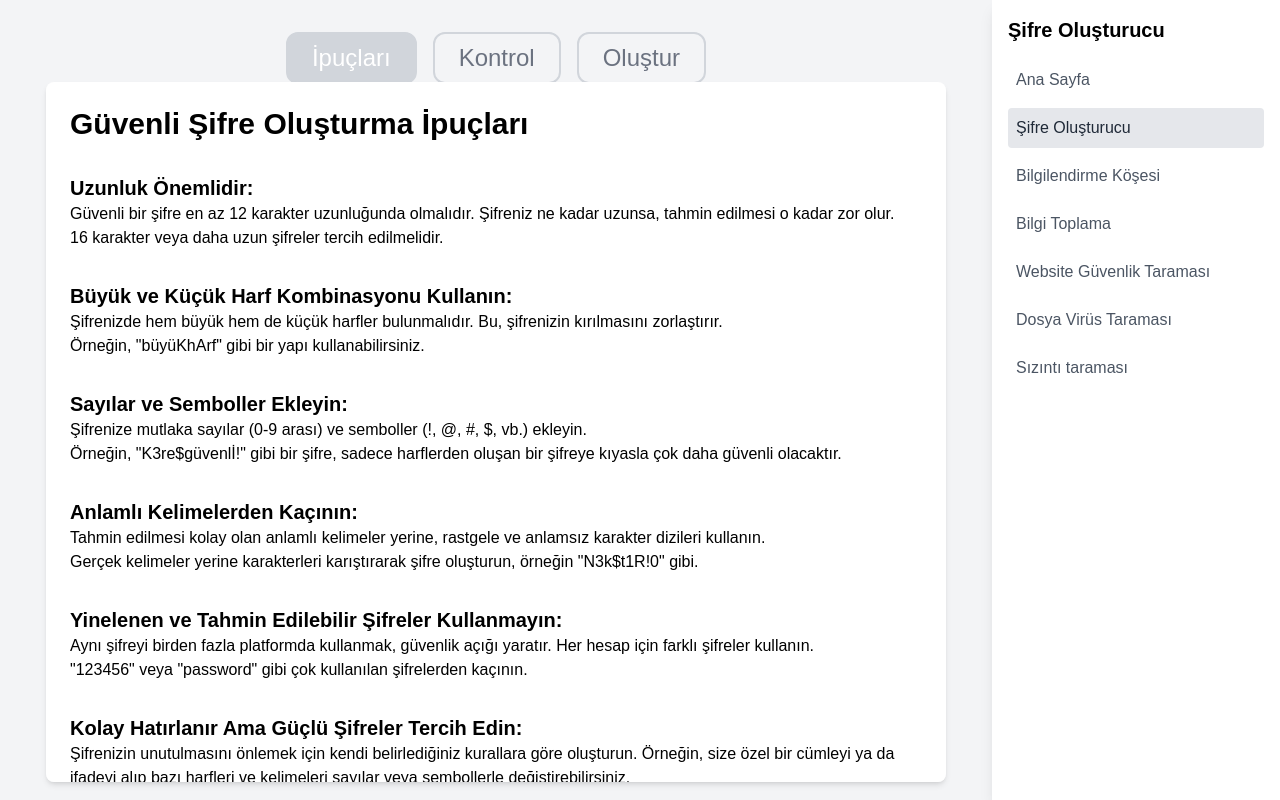
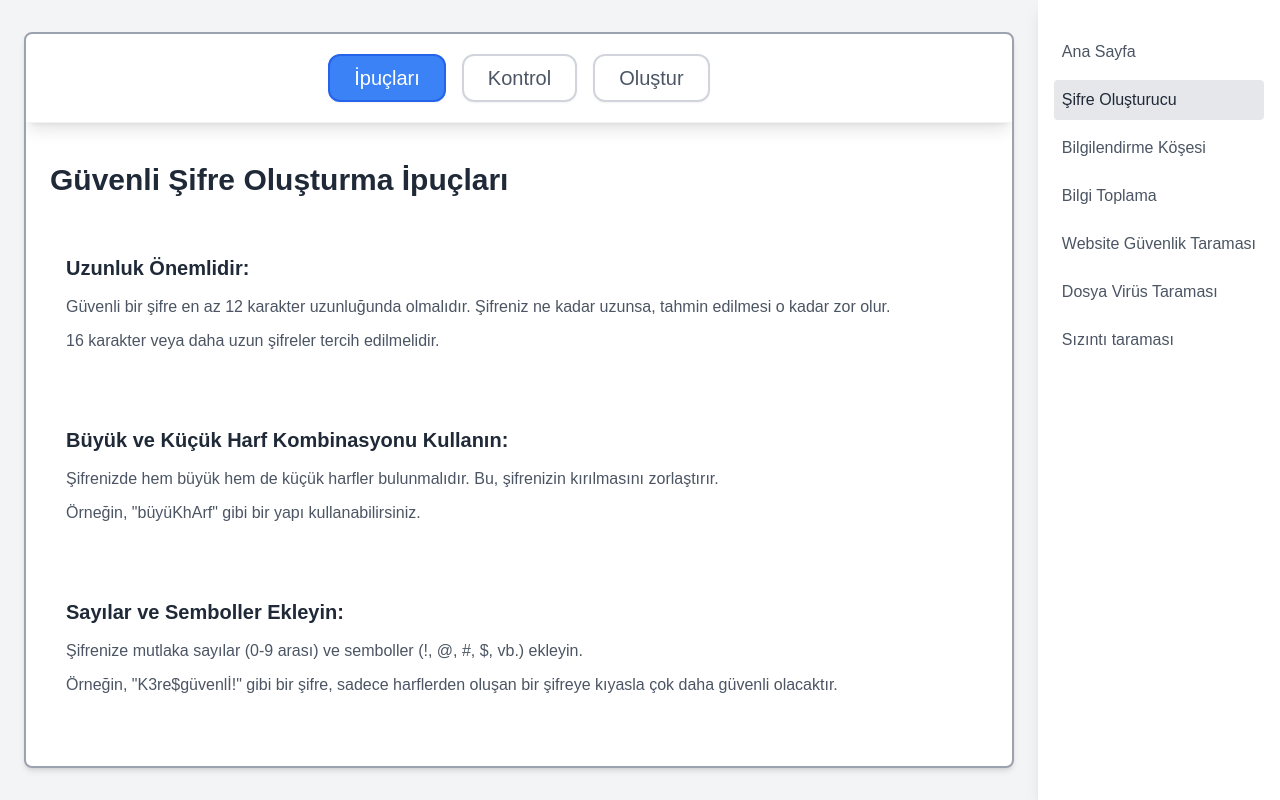
Before and after one commit to tyfnacici/guven-cemberi, a Next.js app: page /sifre-olusturucu/ipuclari in a window 1280 px wide. Built offline with nearby package versions, Linux system fonts and the light colour scheme.

Commit message:
small ui changes

```diff
--- a/app/page.tsx
+++ b/app/page.tsx
@@ -4,11 +4,6 @@ import type { NextPage } from "next";
 const Home: NextPage = () => {
   return (
     <>
-      <div
-        className="relative bg-white rounded-lg flex justify-center pb-4 border-gray-400 shadow-md w-full mx-auto space-y-8
-                      h-full max-h-screen
-                      overflow-y-auto hide-scrollbar border-2"
-      >
       <h1 className="text-4xl absolute top-6 left-6">Hoşgeldin, Tayfun</h1>
       <div className="flex gap-x-6 flex-col justify-end">
         <h1 className="text-3xl">Son yazılar</h1>
@@ -19,7 +14,6 @@ const Home: NextPage = () => {
           <Article />
         </div>
       </div>
-      </div>
     </>
   );
 };
--- a/app/sifre-olusturucu/ipuclari/page.tsx
+++ b/app/sifre-olusturucu/ipuclari/page.tsx
@@ -1,150 +1,109 @@
 import type { NextPage } from "next";
 import Button from "@/components/Button";
+
+const contentData = [
+  {
+    title: "Uzunluk Önemlidir",
+    content: [
+      "Güvenli bir şifre en az 12 karakter uzunluğunda olmalıdır. Şifreniz ne kadar uzunsa, tahmin edilmesi o kadar zor olur.",
+      "16 karakter veya daha uzun şifreler tercih edilmelidir.",
+    ],
+  },
+  {
+    title: "Büyük ve Küçük Harf Kombinasyonu Kullanın",
+    content: [
+      "Şifrenizde hem büyük hem de küçük harfler bulunmalıdır. Bu, şifrenizin kırılmasını zorlaştırır.",
+      'Örneğin, "büyüKhArf" gibi bir yapı kullanabilirsiniz.',
+    ],
+  },
+  {
+    title: "Sayılar ve Semboller Ekleyin",
+    content: [
+      "Şifrenize mutlaka sayılar (0-9 arası) ve semboller (!, @, #, $, vb.) ekleyin.",
+      'Örneğin, "K3re$güvenlİ!" gibi bir şifre, sadece harflerden oluşan bir şifreye kıyasla çok daha güvenli olacaktır.',
+    ],
+  },
+  {
+    title: "Anlamlı Kelimelerden Kaçının",
+    content: [
+      "Tahmin edilmesi kolay olan anlamlı kelimeler yerine, rastgele ve anlamsız karakter dizileri kullanın.",
+      'Gerçek kelimeler yerine karakterleri karıştırarak şifre oluşturun, örneğin "N3k$t1R!0" gibi.',
+    ],
+  },
+  {
+    title: "Yinelenen ve Tahmin Edilebilir Şifreler Kullanmayın",
+    content: [
+      "Aynı şifreyi birden fazla platformda kullanmak, güvenlik açığı yaratır. Her hesap için farklı şifreler kullanın.",
+      '"123456" veya "password" gibi çok kullanılan şifrelerden kaçının.',
+    ],
+  },
+  {
+    title: "Kolay Hatırlanır Ama Güçlü Şifreler Tercih Edin",
+    content: [
+      "Şifrenizin unutulmasını önlemek için kendi belirlediğiniz kurallara göre oluşturun. Örneğin, size özel bir cümleyi ya da ifadeyi alıp bazı harfleri ve kelimeleri sayılar veya sembollerle değiştirebilirsiniz.",
+      'Örnek: "S1n1ftaGörüş3m3" gibi bir şifre, hatırlanabilir ama güçlüdür.',
+    ],
+  },
+  {
+    title: "Şifre Yöneticisi Kullanın",
+    content: [
+      "Güçlü ve benzersiz şifreleri oluşturup yönetmek için bir şifre yöneticisi kullanmayı düşünün. Bu yazılımlar, şifrelerinizi güvenli bir şekilde saklar ve hatırlamanızı kolaylaştırır.",
+      "Önerilen şifre yöneticileri: LastPass, Bitwarden, 1Password.",
+    ],
+  },
+  {
+    title: "İki Faktörlü Kimlik Doğrulama (2FA) Kullanın",
+    content: [
+      "Şifrenize ek olarak 2FA kullanmak, hesaplarınızı daha da güvenli hale getirir. 2FA ile giriş yaparken şifrenizin yanı sıra bir güvenlik kodu da girmeniz gerekir.",
+      "SMS doğrulaması, e-posta veya doğrulama uygulamaları (Google Authenticator gibi) kullanılabilir.",
+    ],
+  },
+  {
+    title: "Kişisel Bilgilerden Uzak Durun",
+    content: [
+      "Şifrenize adınız, doğum tarihiniz veya telefon numaranız gibi kişisel bilgileri dahil etmeyin. Bu bilgiler başkaları tarafından kolayca bulunabilir ve tahmin edilebilir.",
+    ],
+  },
+  {
+    title: "Zaman Zaman Şifrenizi Güncelleyin",
+    content: [
+      "Aynı şifreyi uzun süre kullanmayın. Her 3-6 ayda bir şifrenizi güncellemek, güvenliğinizi artıracaktır.",
+      "Özellikle bir platformda güvenlik açığı ortaya çıkarsa, şifrenizi hemen değiştirin.",
+    ],
+  },
+];
 
 const Home: NextPage = () => {
   return (
     <>
-      <div className="absolute top-24 lg:top-8 w-full flex flex-col gap-y-4 px-4 md:w-auto md:flex-row md:gap-x-4 md:justify-center">
+      <div className="absolute w-full justify-center pb-5 top-5 gap-y-4 pt-4 lg:pt-0 flex flex-col lg:flex-row lg:gap-y-0 lg:gap-x-4 lg:px-0 backdrop-blur-md bg-white/40 shadow-lg border-b border-gray-200/50 z-10">
         <Button buttonText="İpuçları" />
         <Button buttonText="Kontrol" />
         <Button buttonText="Oluştur" />
       </div>
-      <div
-        className="relative bg-white p-6 rounded-lg shadow-md w-full mx-auto mt-16 space-y-8
-                      h-full max-h-screen lg:max-h-[700px] lg:max-w-[900px] lg:w-[900px]
-                      overflow-y-auto hide-scrollbar"
-      >
-        <h1 className="text-start font-bold text-3xl">
+      <div className="flex flex-col px-6 gap-y-8 overflow-y-scroll hide-scrollbar">
+        <h1 className="text-start font-bold text-3xl text-gray-800 mt-24 mb-2">
           Güvenli Şifre Oluşturma İpuçları
         </h1>
 
-        <div>
-          <h3 className="text-xl font-semibold">Uzunluk Önemlidir:</h3>
-          <p>
-            Güvenli bir şifre en az 12 karakter uzunluğunda olmalıdır. Şifreniz
-            ne kadar uzunsa, tahmin edilmesi o kadar zor olur.
-          </p>
-          <p>16 karakter veya daha uzun şifreler tercih edilmelidir.</p>
-        </div>
-
-        <div>
-          <h3 className="text-xl font-semibold">
-            Büyük ve Küçük Harf Kombinasyonu Kullanın:
-          </h3>
-          <p>
-            Şifrenizde hem büyük hem de küçük harfler bulunmalıdır. Bu,
-            şifrenizin kırılmasını zorlaştırır.
-          </p>
-          <p>Örneğin, &quot;büyüKhArf&quot; gibi bir yapı kullanabilirsiniz.</p>
-        </div>
-
-        <div>
-          <h3 className="text-xl font-semibold">
-            Sayılar ve Semboller Ekleyin:
-          </h3>
-          <p>
-            Şifrenize mutlaka sayılar (0-9 arası) ve semboller (!, @, #, $, vb.)
-            ekleyin.
-          </p>
-          <p>
-            Örneğin, &quot;K3re$güvenlİ!&quot; gibi bir şifre, sadece harflerden
-            oluşan bir şifreye kıyasla çok daha güvenli olacaktır.
-          </p>
-        </div>
-
-        <div>
-          <h3 className="text-xl font-semibold">
-            Anlamlı Kelimelerden Kaçının:
-          </h3>
-          <p>
-            Tahmin edilmesi kolay olan anlamlı kelimeler yerine, rastgele ve
-            anlamsız karakter dizileri kullanın.
-          </p>
-          <p>
-            Gerçek kelimeler yerine karakterleri karıştırarak şifre oluşturun,
-            örneğin &quot;N3k$t1R!0&quot; gibi.
-          </p>
-        </div>
-
-        <div>
-          <h3 className="text-xl font-semibold">
-            Yinelenen ve Tahmin Edilebilir Şifreler Kullanmayın:
-          </h3>
-          <p>
-            Aynı şifreyi birden fazla platformda kullanmak, güvenlik açığı
-            yaratır. Her hesap için farklı şifreler kullanın.
-          </p>
-          <p>
-            &quot;123456&quot; veya &quot;password&quot; gibi çok kullanılan
-            şifrelerden kaçının.
-          </p>
-        </div>
-
-        <div>
-          <h3 className="text-xl font-semibold">
-            Kolay Hatırlanır Ama Güçlü Şifreler Tercih Edin:
-          </h3>
-          <p>
-            Şifrenizin unutulmasını önlemek için kendi belirlediğiniz kurallara
-            göre oluşturun. Örneğin, size özel bir cümleyi ya da ifadeyi alıp
-            bazı harfleri ve kelimeleri sayılar veya sembollerle
-            değiştirebilirsiniz.
-          </p>
-          <p>
-            Örnek: &quot;S1n1ftaGörüş3m3&quot; gibi bir şifre, hatırlanabilir
-            ama güçlüdür.
-          </p>
-        </div>
-
-        <div>
-          <h3 className="text-xl font-semibold">Şifre Yöneticisi Kullanın:</h3>
-          <p>
-            Güçlü ve benzersiz şifreleri oluşturup yönetmek için bir şifre
-            yöneticisi kullanmayı düşünün. Bu yazılımlar, şifrelerinizi güvenli
-            bir şekilde saklar ve hatırlamanızı kolaylaştırır.
-          </p>
-          <p>Önerilen şifre yöneticileri: LastPass, Bitwarden, 1Password.</p>
-        </div>
-
-        <div>
-          <h3 className="text-xl font-semibold">
-            İki Faktörlü Kimlik Doğrulama (2FA) Kullanın:
-          </h3>
-          <p>
-            Şifrenize ek olarak 2FA kullanmak, hesaplarınızı daha da güvenli
-            hale getirir. 2FA ile giriş yaparken şifrenizin yanı sıra bir
-            güvenlik kodu da girmeniz gerekir.
-          </p>
-          <p>
-            SMS doğrulaması, e-posta veya doğrulama uygulamaları (Google
-            Authenticator gibi) kullanılabilir.
-          </p>
-        </div>
-
-        <div>
-          <h3 className="text-xl font-semibold">
-            Kişisel Bilgilerden Uzak Durun:
-          </h3>
-          <p>
-            Şifrenize adınız, doğum tarihiniz veya telefon numaranız gibi
-            kişisel bilgileri dahil etmeyin. Bu bilgiler başkaları tarafından
-            kolayca bulunabilir ve tahmin edilebilir.
-          </p>
-        </div>
-
-        <div>
-          <h3 className="text-xl font-semibold">
-            Zaman Zaman Şifrenizi Güncelleyin:
-          </h3>
-          <p>
-            Aynı şifreyi uzun süre kullanmayın. Her 3-6 ayda bir şifrenizi
-            güncellemek, güvenliğinizi artıracaktır.
-          </p>
-          <p>
-            Özellikle bir platformda güvenlik açığı ortaya çıkarsa, şifrenizi
-            hemen değiştirin.
-          </p>
-        </div>
+        {contentData.map((section, index) => (
+          <div
+            key={index}
+            className="group hover:bg-gray-50 p-4 rounded-lg transition-all duration-300"
+          >
+            <h3 className="text-xl font-semibold text-gray-800 group-hover:text-blue-600 mb-3">
+              {section.title}:
+            </h3>
+            {section.content.map((paragraph, pIndex) => (
+              <p
+                key={pIndex}
+                className="text-gray-600 leading-relaxed mb-2 group-hover:text-gray-700"
+              >
+                {paragraph}
+              </p>
+            ))}
+          </div>
+        ))}
       </div>
     </>
   );
--- a/components/Button.tsx
+++ b/components/Button.tsx
@@ -1,5 +1,4 @@
 "use client";
-
 import { usePathname, useRouter } from "next/navigation";
 import React from "react";
 
@@ -8,9 +7,7 @@ type Props = { buttonText: string };
 const Button = (props: Props) => {
   const pathName = usePathname();
   const router = useRouter();
-
   const lastSegment = pathName?.split("/").pop();
-
   const pathMap: { [key: string]: string } = {
     kontrol: "Kontrol",
     ipuclari: "İpuçları",
@@ -31,11 +28,18 @@ const Button = (props: Props) => {
   return (
     <button
       onClick={handleNavigation}
-      className={`w-full border-2 border-gray-300 text-gray-500 rounded-xl px-3 py-2 text-xl md:w-auto lg:px-6 lg:text-2xl ${
-        isSelected
-          ? "bg-gray-300 text-white"
-          : "hover:bg-gray-300 hover:text-black"
-      }`}
+      className={`
+        w-full h-fit
+        border-2 rounded-xl px-4 py-2
+        text-md md:w-auto lg:px-6 lg:text-xl
+        transition-all duration-300 ease-in-out
+        shadow-sm hover:shadow-md
+        ${
+          isSelected
+            ? "bg-blue-500 border-blue-600 text-white hover:bg-blue-600"
+            : "border-gray-300 text-gray-600 hover:bg-gray-50 hover:border-blue-400 hover:text-blue-500"
+        }
+      `}
     >
       {props.buttonText}
     </button>
--- a/components/Layout.tsx
+++ b/components/Layout.tsx
@@ -38,15 +38,20 @@ const Layout: React.FC<LayoutProps> = ({ children }) => {
           currentMenuItem={currentMenuItem}
         />
         <main className="flex-1 flex items-center justify-center overflow-x-hidden bg-gray-100">
-          <div className="container mx-auto px-6 py-8 flex items-center justify-center h-screen w-screen">
-            {children}
+          <div className="container mx-auto px-6 py-8 flex items-center justify-center h-full w-full">
+            <div
+              className="relative bg-white rounded-lg flex justify-center pb-4 border-gray-400 shadow-md w-full mx-auto space-y-8
+                      h-full
+                      overflow-y-auto hide-scrollbar border-2 my-10"
+            >
+              {children}
+            </div>
           </div>
         </main>
       </div>
       <Sidebar
         isOpen={isSidebarOpen}
         onClose={() => setIsSidebarOpen(false)}
-        currentMenuItem={currentMenuItem}
         menuItems={menuItems}
       />
     </div>
--- a/components/Sidebar.tsx
+++ b/components/Sidebar.tsx
@@ -7,16 +7,10 @@ import { X } from "lucide-react";
 interface SidebarProps {
   isOpen: boolean;
   onClose: () => void;
-  currentMenuItem: string;
   menuItems: { name: string; path: string }[];
 }
 
-const Sidebar: React.FC<SidebarProps> = ({
-  isOpen,
-  onClose,
-  currentMenuItem,
-  menuItems,
-}) => {
+const Sidebar: React.FC<SidebarProps> = ({ isOpen, onClose, menuItems }) => {
   const pathname = usePathname();
   const sidebarRef = useRef<HTMLDivElement>(null);
 
@@ -63,7 +57,6 @@ const Sidebar: React.FC<SidebarProps> = ({
       >
         <div className="p-4 h-full">
           <div className="flex justify-between items-center mb-4">
-            <h2 className="text-xl font-semibold w-64">{currentMenuItem}</h2>
             <button
               className="text-xl font-semibold lg:hidden"
               onClick={onClose}
```
Lines whose indentation alone changed are shown as unchanged.
